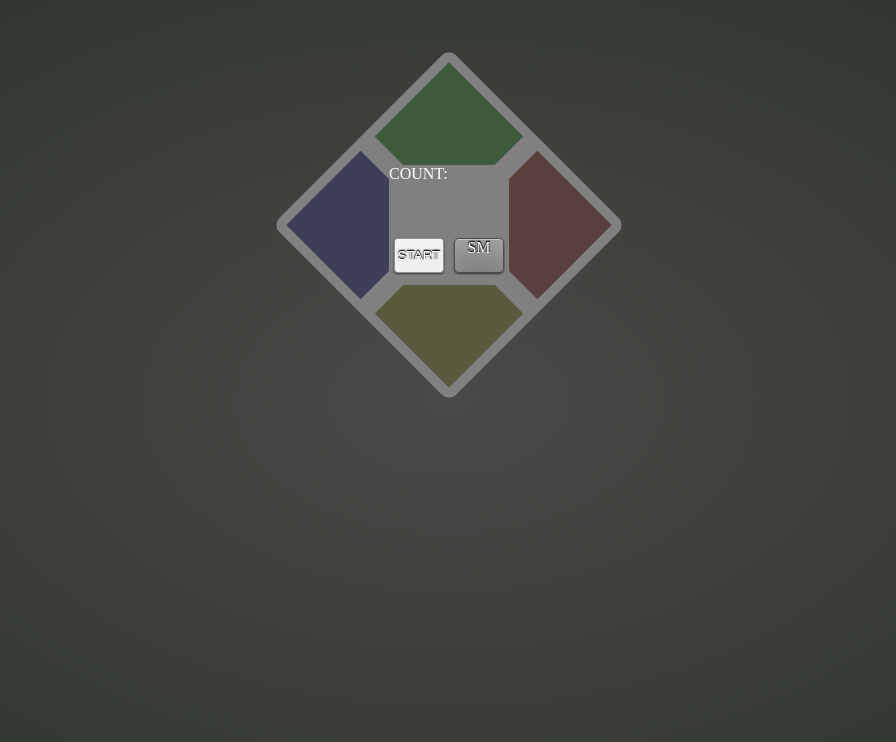
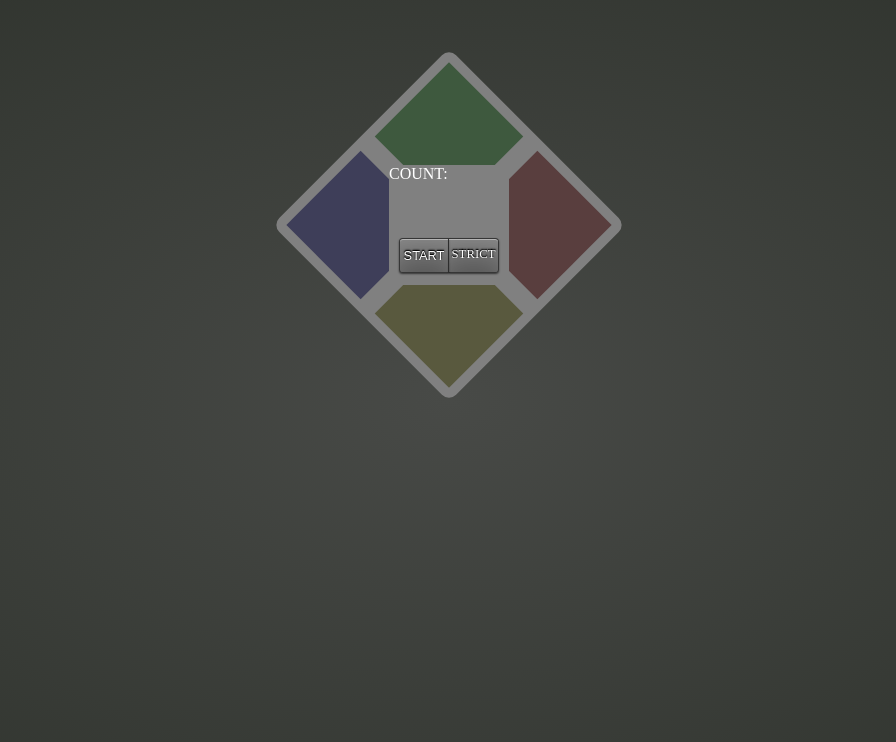
Before and after one commit to RamiroPinol/fcc-simon, a plain HTML site: page index.html in a window 1280 px wide. Shown: the whole page, without its empty margins (191-1087 px from the left). Drawn offline with Linux system fonts and the light colour scheme.

Commit message:
buttons style improvements

```diff
--- a/index.html
+++ b/index.html
@@ -17,7 +17,7 @@
       <div id="buttons">
         <button type="button" name="start">START</button>
         <input name="strict" value="strict" id="strict-mode" type="checkbox">
-        <label for="strict-mode">SM</label>
+        <label for="strict-mode">STRICT</label>
       </div>
     </div>
 
--- a/style.css
+++ b/style.css
@@ -10,7 +10,6 @@ body {
 
 #main {
   background-color: var(--back);
-  back
   height: var(--size);
   width: var(--size);
   border-radius: 10px;
@@ -43,8 +42,13 @@ body {
 
 #buttons {
   height: 60px;
+  /*
   display: flex;
   justify-content: space-around;
+  */
+  display: inline-flex;
+  float: left;
+  padding-left: 10px;
   align-items: center;
 }
 
@@ -61,6 +65,9 @@ label, button {
   box-shadow: rgba(255, 255, 255, .4) 0 1px 0 inset, rgba(255, 255, 255, .3) 0 25px 30px -12px inset, rgba(0, 0, 0, .6) 0 1px 2px;
   border: 1px solid rgba(0,0,0,.4);
   text-shadow: 0 -1px 1px black, 0 -1px 2px black;
+  font-size: .8em;
+  line-height: 31px;
+  background-color: rgba(0,0,0,.3);
 }
 
 input {
@@ -68,16 +75,25 @@ input {
   position: absolute;
 }
 
+button {
+  border-radius: .3em 0 0 .3em;
+}
+
+label {
+  border-left: 0;
+  border-radius: 0 .3em .3em 0;
+}
+
 input:checked + label {
-    background-color: rgba(0,0,0,.3);
+  background-color: rgba(0,0,0,.3);
 }
 
 label:active, button:active, input:checked + label {
-    box-shadow: 0 2px 6px black inset;
+  box-shadow: 0 2px 6px black inset;
 }
 
 label:hover, label:active, button:hover, button:active {
-    background-color: rgba(0,0,0,.5);
+  background-color: rgba(0,0,0,.5);
 }
 
 #green {
```
Also changed, not shown: 1 other file.
